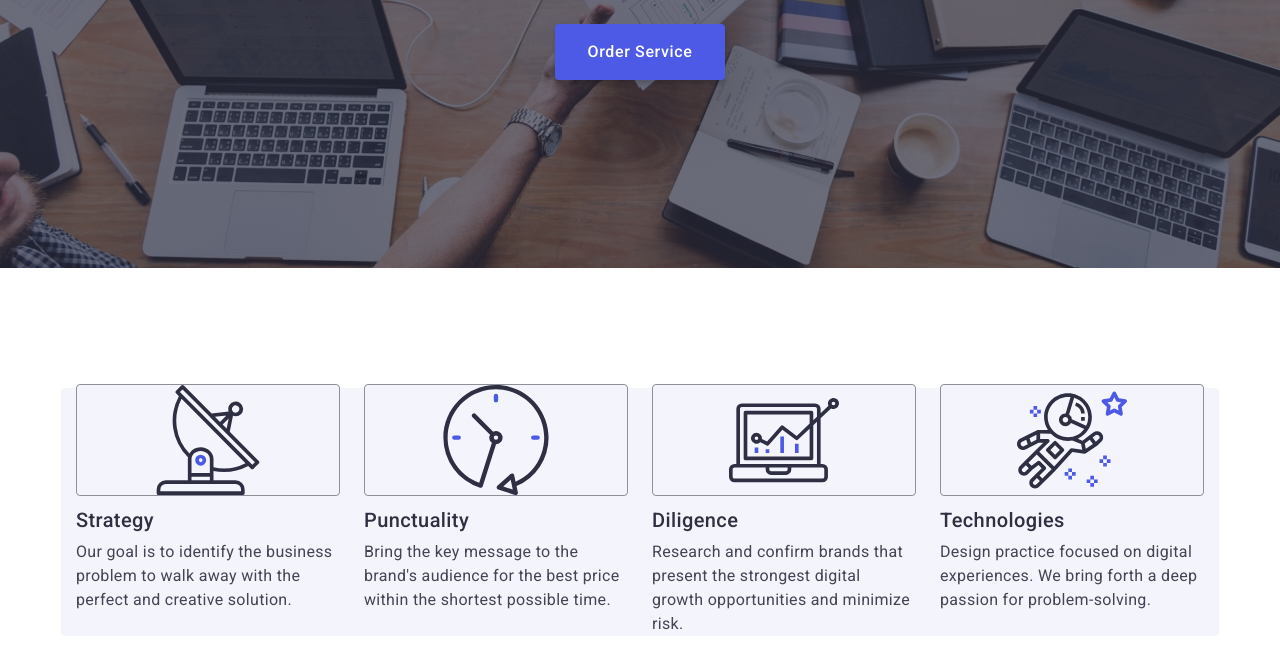
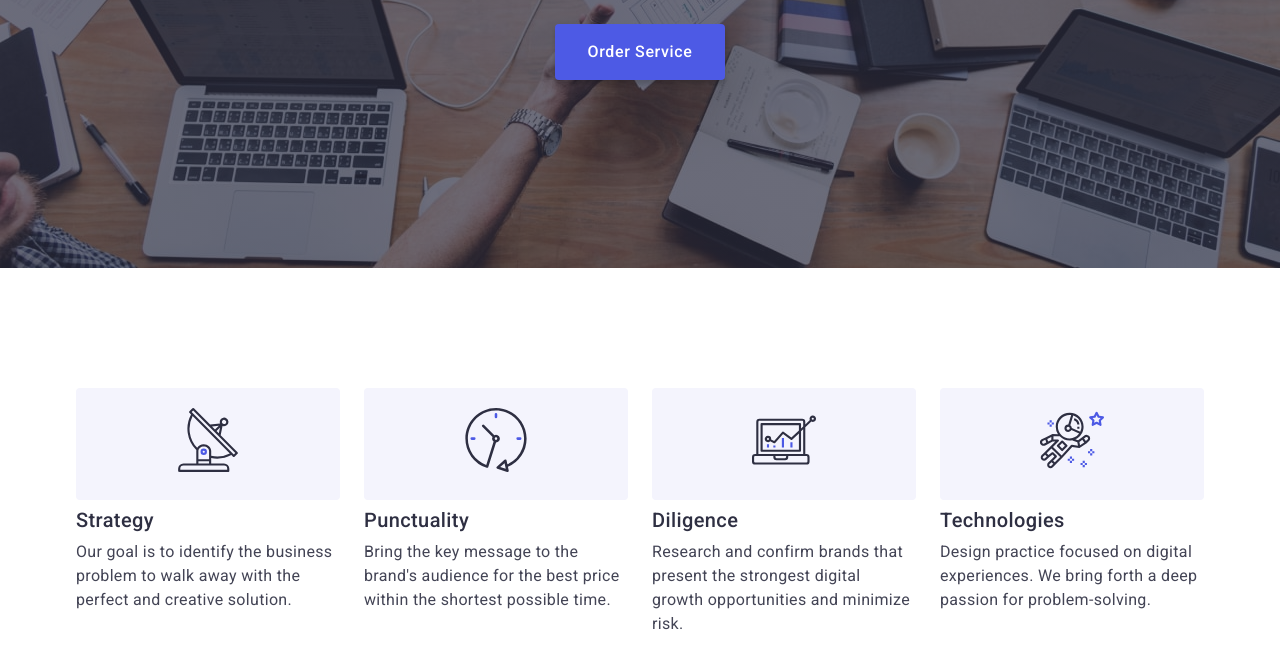
Before and after one commit to ArynaHelwig/goit-markup-hw-04, a plain HTML site: page index.html in a window 1280 px wide. Shown: the part 405-1074 px from the top of the page. Drawn offline with nearby package versions, Linux system fonts and the light colour scheme.

Commit message:
Update styles.css

```diff
--- a/css/styles.css
+++ b/css/styles.css
@@ -212,7 +212,6 @@ img {
     display: flex;
     align-items: center;
     justify-content: center;
-    background-color: #f4f4fd;
     border-radius: 4px;
     margin-bottom: 8px;
 }
@@ -251,15 +250,11 @@ img {
 }
 
 .features-icons {
-    width: 264px;
-    height: 112px;
     flex-shrink: 0;
     display: flex;
     align-items: center;
     justify-content: center;
     border-radius: 4px;
-    border: 1px solid #8E8F99;
-    background: #F4F4FD;
     gap: 24px;
     margin-bottom: 8px;
     padding-top: 24px 100px 24px 100px;
```
